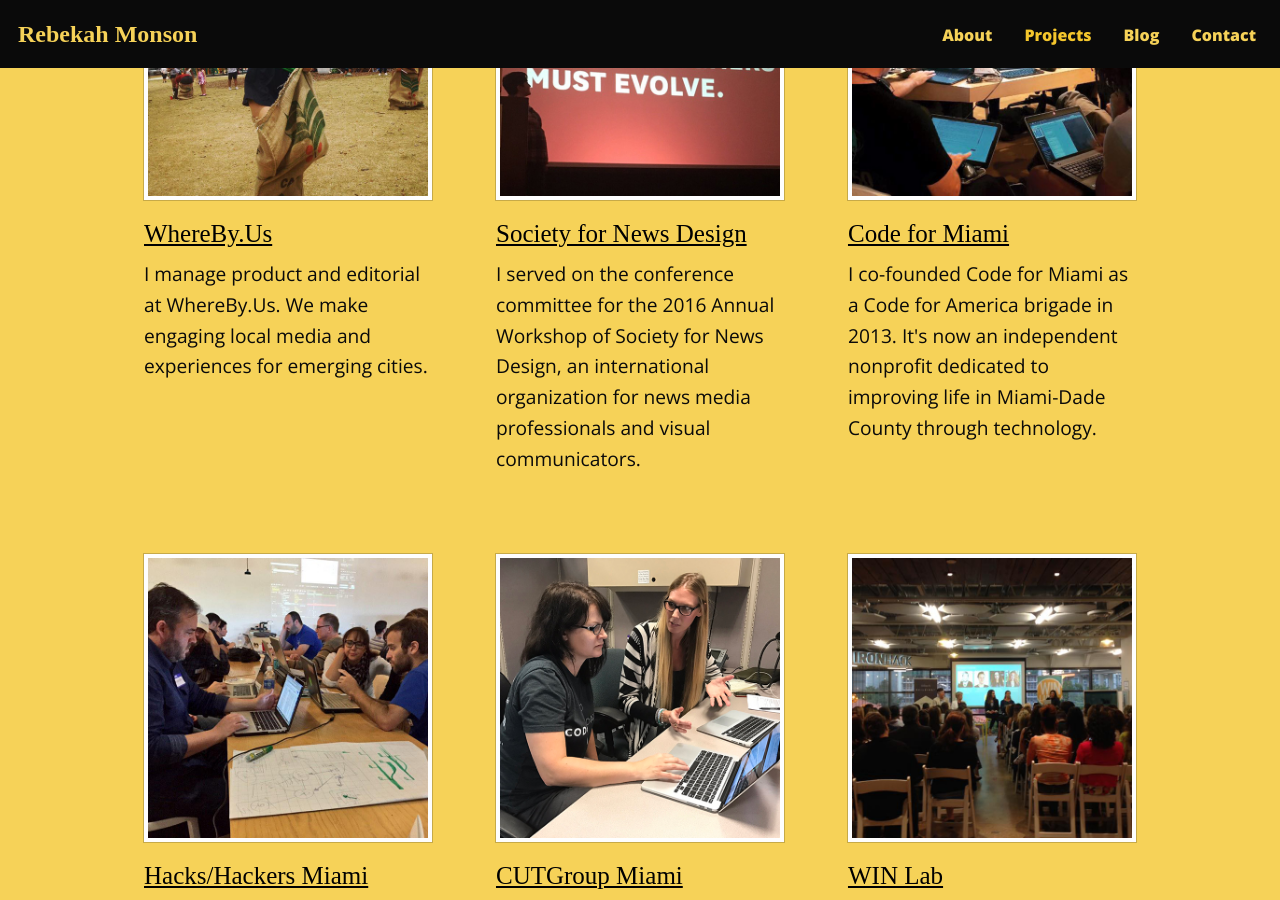
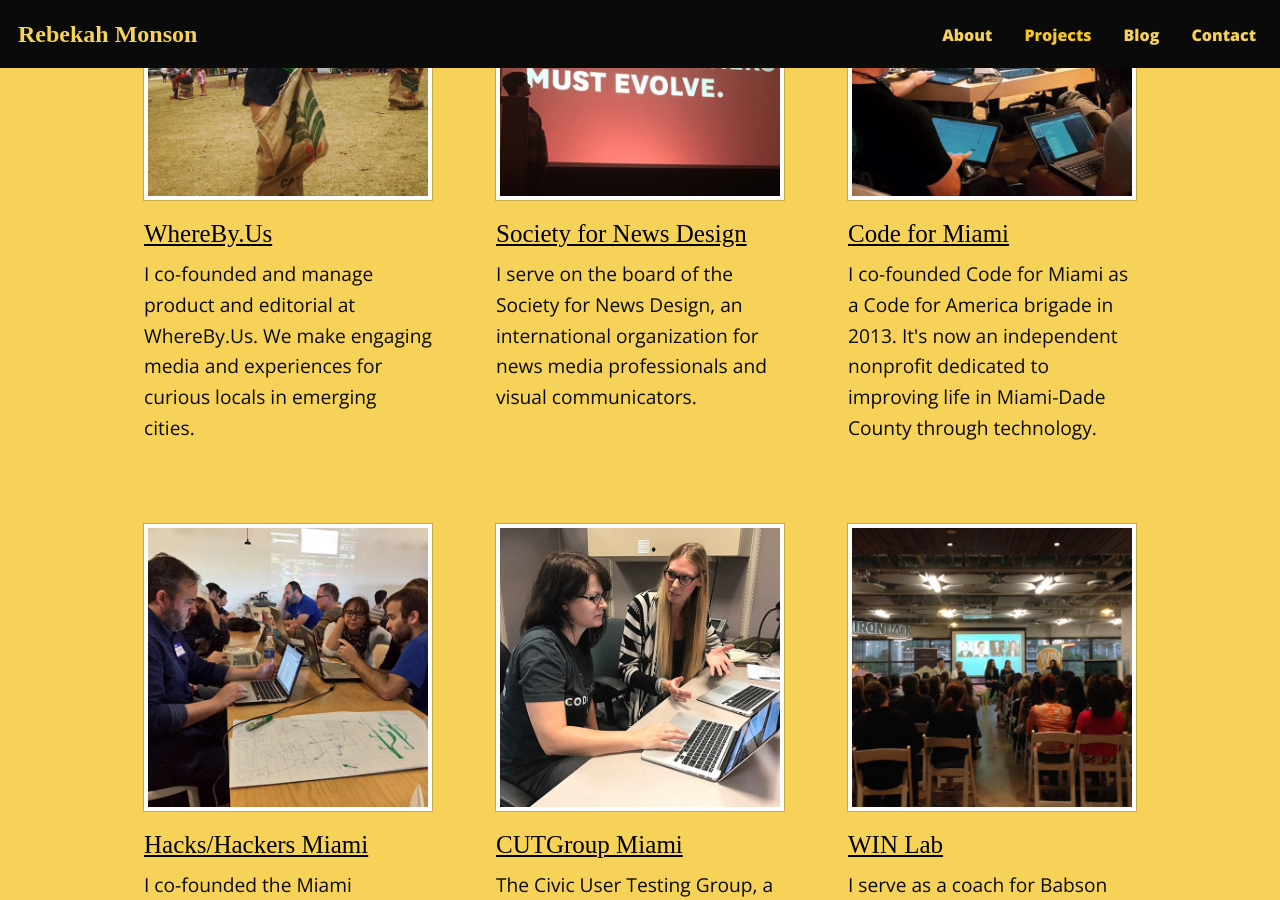
Before and after one commit to rebekahmonson/rebekahmonson.github.io, a Jekyll site: the page built from index.html, in a window 1280 px wide and 900 px high, scrolled down 2042 px. Built offline with Jekyll 4.4.1, drawn with Linux system fonts in a browser that asks for light colours; nearby versions of some CDN libraries; some web fonts are replaced; some of the changed text lies outside the part shown.

Commit message:
update projects

```diff
--- a/_includes/projects.html
+++ b/_includes/projects.html
@@ -6,12 +6,12 @@
         <div class="column column-block">
           <a href="http://whereby.us"><img src="/img/dayofthrones.jpg" class="thumbnail" alt="Day of thrones sack race"></a>
           <h4><a href="http://whereby.us">WhereBy.Us</a></h4>
-          <p>I manage product and editorial at WhereBy.Us. We make engaging local media and experiences for emerging cities.</p>
+          <p>I co-founded and manage product and editorial at WhereBy.Us. We make engaging media and experiences for curious locals in emerging cities.</p>
         </div>
         <div class="column column-block">
           <a href="http://snd.org"><img src="/img/snd.jpg" class="thumbnail" alt="SND SF presentation"></a>
           <h4><a href="http://snd.org">Society for News Design</a></h4>
-          <p>I served on the conference committee for the 2016 Annual Workshop of Society for News Design, an international organization for news media professionals and visual communicators. </p>
+          <p>I serve on the board of the Society for News Design, an international organization for news media professionals and visual communicators. </p>
         </div>
         <div class="column column-block">
           <a href="http://codefor.miami"><img src="/img/cfm.jpg" class="thumbnail" alt="National Day of Civic Hacking"></a>
@@ -31,7 +31,7 @@
         <div class="column column-block">
           <a href="http://www.thewinlab.org/"><img src="/img/winlab.jpg" class="thumbnail" alt="WINLab panel"></a>
           <h4><a href="http://www.thewinlab.org/">WIN Lab</a></h4>
-          <p>I serve as a mentor for Babson College's Women Innovating Now Lab in Miami, which provides women entrepreneurs with a rigorous, experiential process to innovate and launch or transform businesses.</p>
+          <p>I serve as a coach for Babson College's Women Innovating Now Lab in Miami, which provides women entrepreneurs with a rigorous, experiential process to innovate and launch or transform businesses.</p>
         </div>
       </div>
     </div>
```
